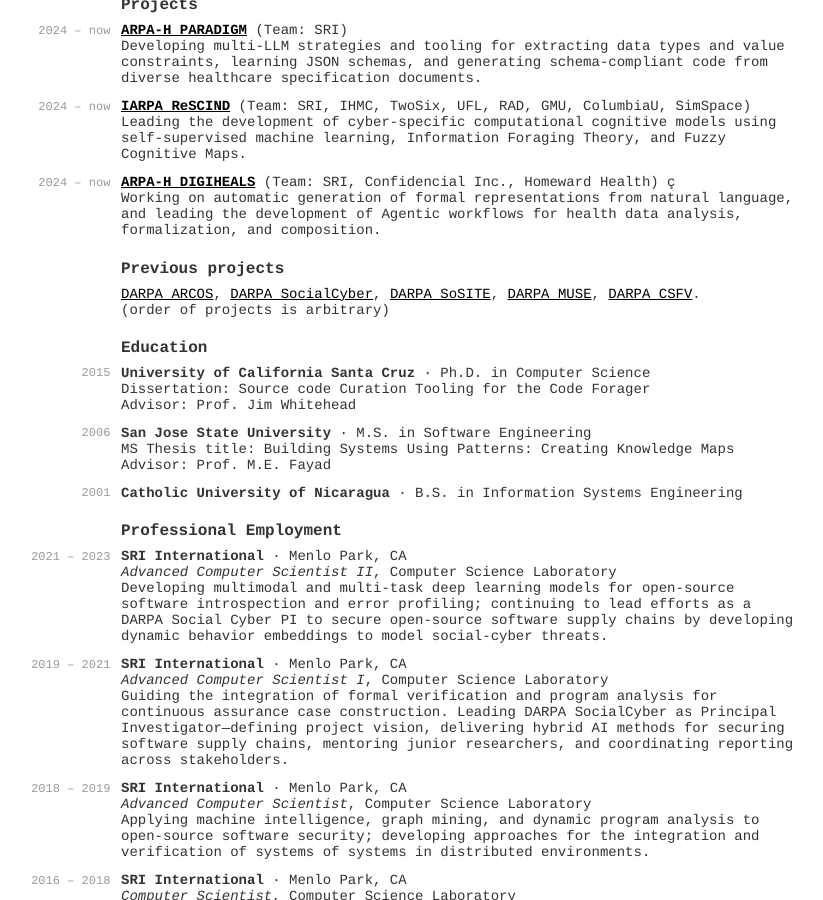
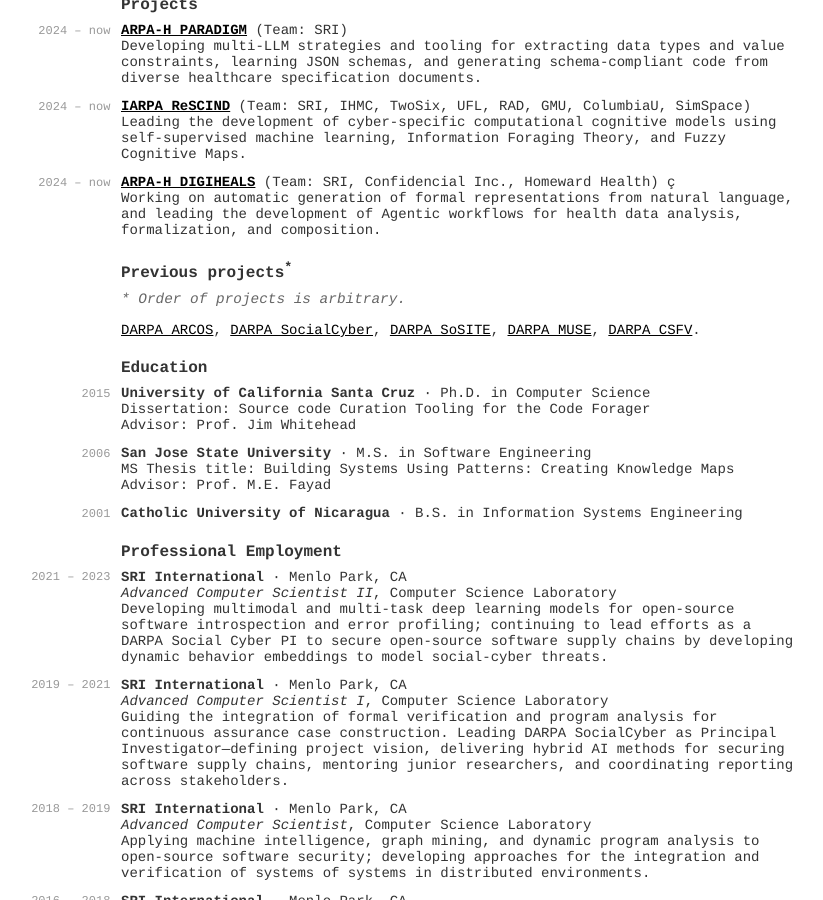
Before and after one commit to hsanchez/hsanchez.github.io, a Jekyll site: the page built from posts/notes/_posts/2017-02-01-cv.md, in a window 1280 px wide and 900 px high, scrolled down 812 px. Shown: the whole window, without its empty margins (189-1012 px from the left). Built offline with Jekyll 4.4.1, drawn with Linux system fonts in a browser that asks for light colours.

Commit message:
last minute changes

```diff
--- a/posts/notes/_posts/2017-02-01-cv.md
+++ b/posts/notes/_posts/2017-02-01-cv.md
@@ -107,11 +107,11 @@
             <span class="deemph">Working on automatic generation of formal representations from natural language, and leading the development of Agentic workflows for health data analysis, formalization, and composition.</span>
         </div>
     </div>
-    <div class="heading">Previous projects</div>
+    <div class="heading">Previous projects<sup>*</sup></div>
+    <div class="footnote">* Order of projects is arbitrary.</div>
     <div class="entry">
       <div class="item">
         <span class="deemph"><a href="https://www.darpa.mil/program/automated-rapid-certification-of-software">DARPA ARCOS</a>, <a href="https://www.darpa.mil/program/hybrid-ai-to-protect-integrity-of-open-source-code">DARPA SocialCyber</a>, <a href="https://www.darpa.mil/program/system-of-systems-integration-technology-and-experimentation">DARPA SoSITE</a>, <a href="https://www.darpa.mil/program/mining-and-understanding-software-enclaves">DARPA MUSE</a>, <a href="https://www.darpa.mil/program/crowd-sourced-formal-verification">DARPA CSFV</a>.</span> <br />
-        <span>(order of projects is arbitrary)</span>
       </div>
     </div>
 </div> <!-- Projects section -->
@@ -703,4 +703,6 @@
   </div>
 </div>
 <!-- more -->
+<br />
+<br />
 </div>
```
